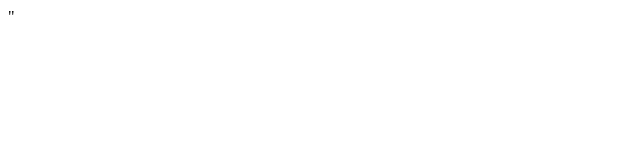
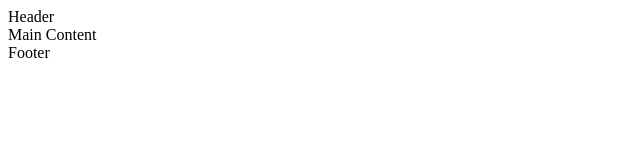
Before and after one commit to Stephenm09/project-1, a plain HTML site: page index.html in a window 1280 px wide. Shown: the whole page, without its empty margins (0-640 px from the left). Drawn offline with Linux system fonts and the light colour scheme.

Commit message:
create general page structure

```diff
--- a/index.html
+++ b/index.html
@@ -7,7 +7,7 @@
     <!-- meta tags for search engine -->
     <meta name="description" content="Love Running. Club for runners in Dublin, Ireland. Urban running, trail running. Dublin docklands and Pheonix Park">
     <meta name="keywords" content="Love running, run, running club, runners, Ireland, Dulin, sport, exercise">
-    "
+
     <!-- Title -->
     <title>Love Running</title>
     <!-- FavIcon -->
@@ -16,6 +16,13 @@
     <link rel="icon" type="image/png" sizes="16x16" href="assets/favicon/favicon-16x16.png">
 </head>
 <body>
+    <!-- Header -->
+    <header>Header</header>
+    <!-- Main Content -->
+    <main>Main Content</main>
+    <!-- Footer -->
+    <footer>Footer</footer>
+
 
 </body>
 </html>
```
